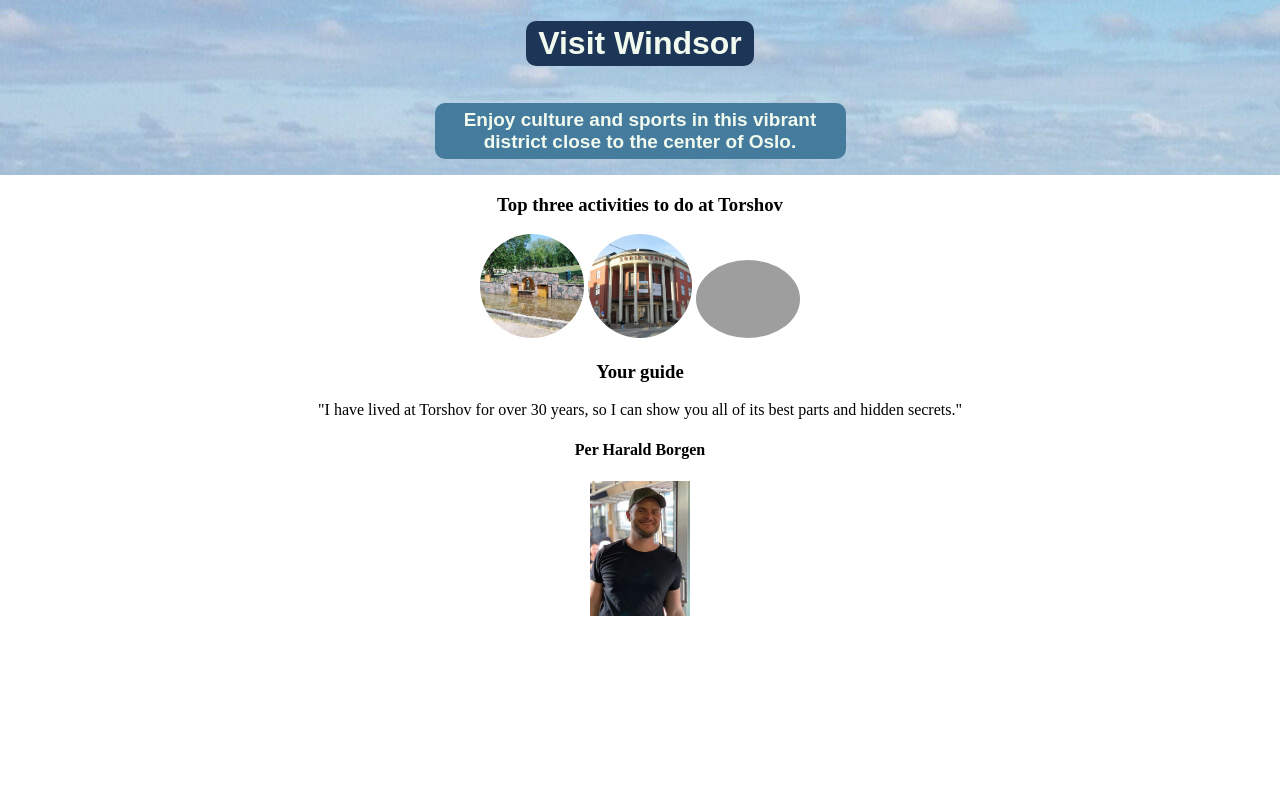
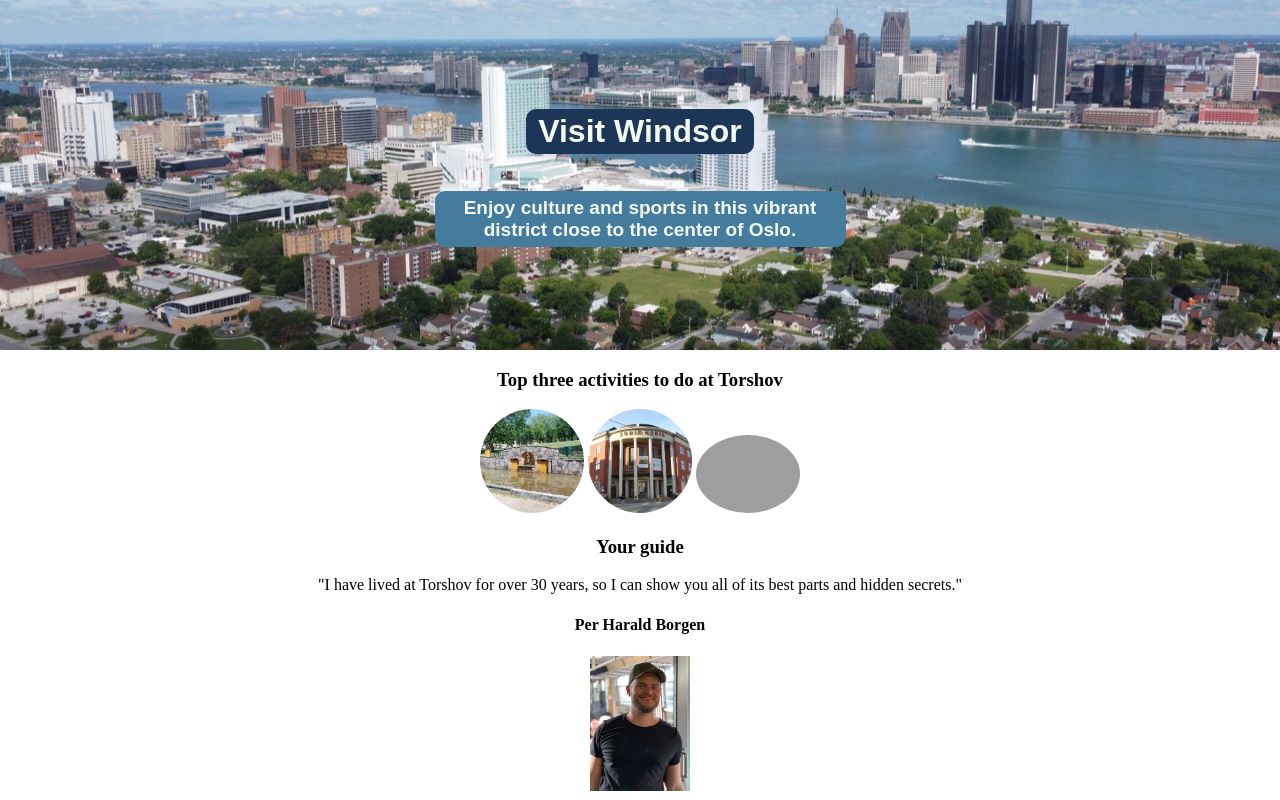
Before and after one commit to squeekiGiraf/hometown-homepage, a website built with Vite: page index.html in a window 1280 px wide. Built offline with nearby package versions, Linux system fonts and the light colour scheme; grey boxes are pictures that could not be loaded.

Commit message:
hero background edits

```diff
--- a/styles.css
+++ b/styles.css
@@ -15,7 +15,10 @@ body {
 
 .hero {
     background-image: url("images/windsor-hero.jpg");
-    background-size: auto;
+    background-size: cover;
+    background-position: center;
+    background-repeat: no-repeat;
+    height: 350px;
     display: flex;
     flex-direction: column;
     justify-content: center;
```
